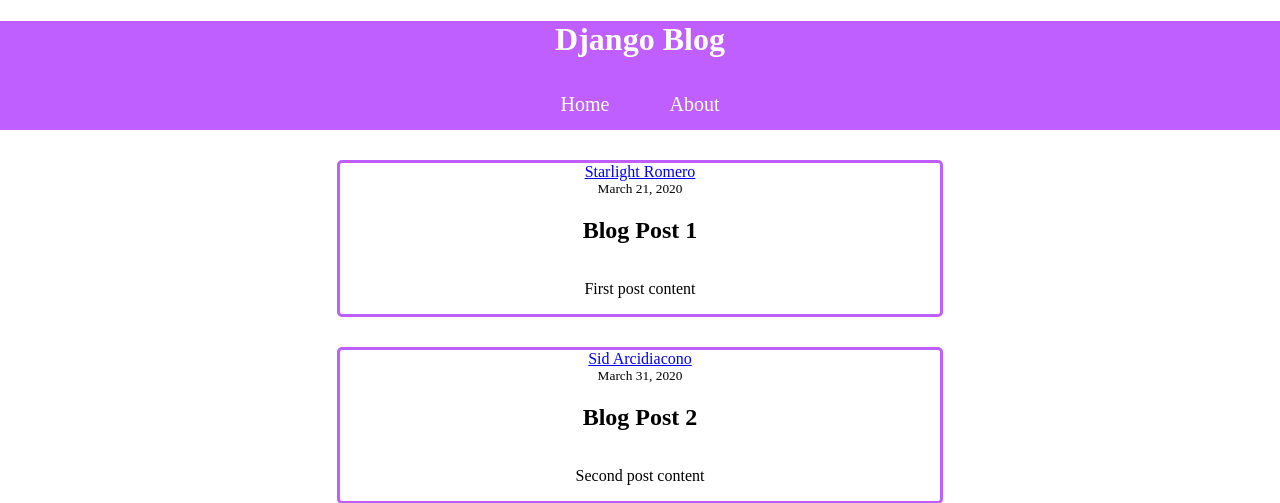
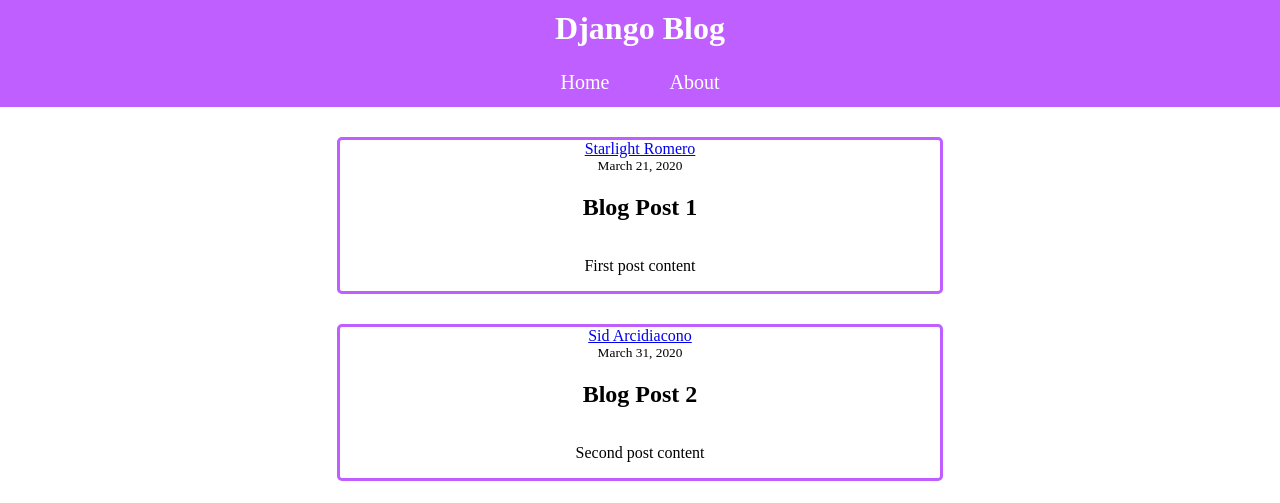
Before and after one commit to starlightromero/django-blog, a Django app: page / in a window 1280 px wide. Shown: the top 503 px of the page. Run offline with Django 3.2, Linux system fonts and the light colour scheme.

Commit message:
updated header h1 margin

```diff
--- a/Django_Blog/blog/static/blog/main.css
+++ b/Django_Blog/blog/static/blog/main.css
@@ -1,3 +1,8 @@
+html {
+  margin: 0;
+  padding: 0;
+}
+
 body {
   margin: 0;
   padding: 0;
@@ -6,6 +11,11 @@ body {
 
 header {
   background-color: #BF5FFF;
+}
+
+header h1 {
+  margin: 0;
+  padding: 10px;
 }
 
 header h1 a {
```
